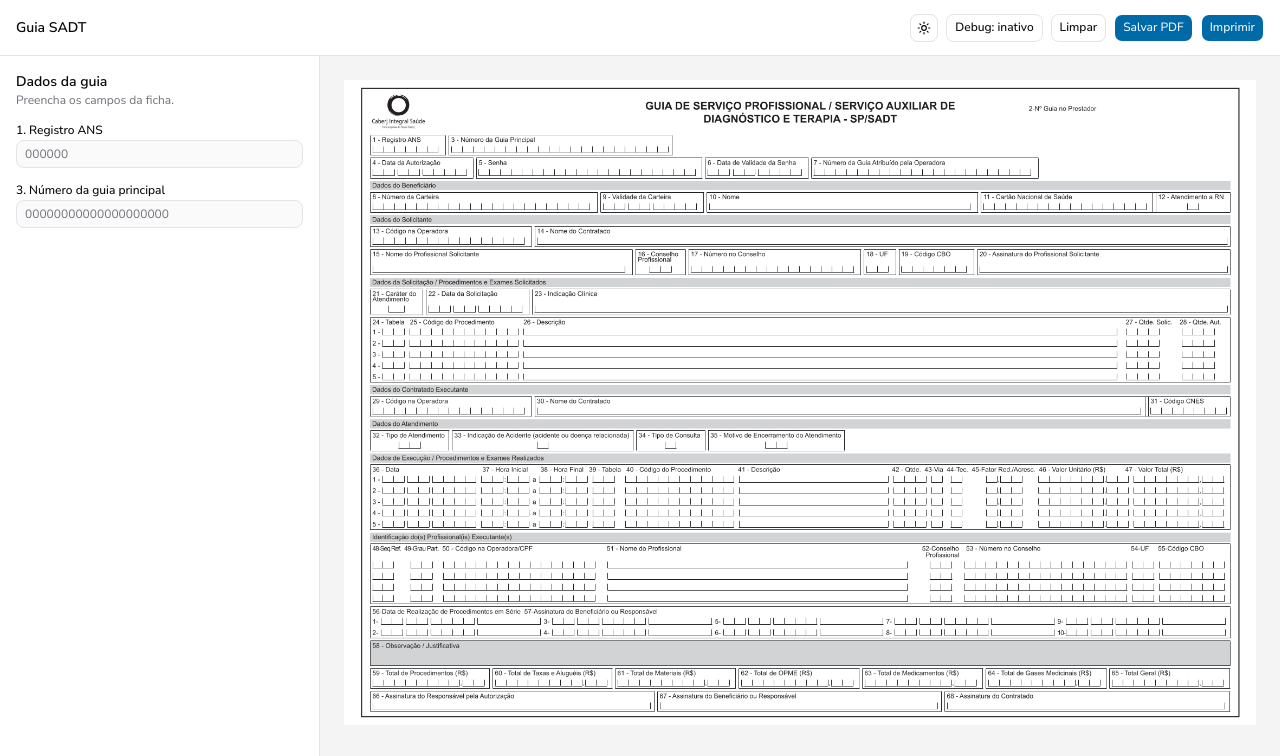
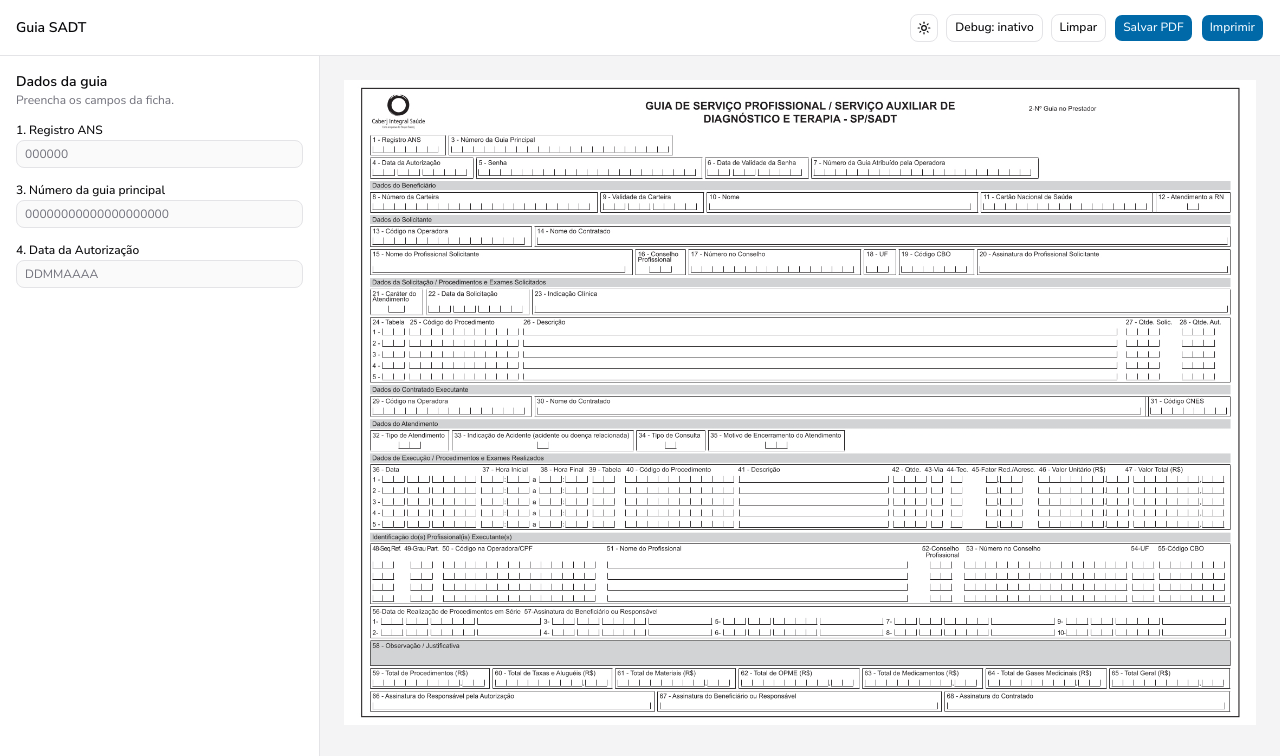
Before and after one commit to BRConnect/guia-sadt, a Next.js app: page / in a window 1280 px wide. Shown: the top 756 px of the page. Built offline with nearby package versions, Linux system fonts and the light colour scheme.

Commit message:
feat: add authorization date field

```diff
--- a/src/app/page.tsx
+++ b/src/app/page.tsx
@@ -30,6 +30,13 @@ const guiaSadtSchema = z.object({
 			(value) => value === '' || /^\d{20}$/.test(value),
 			'O Número da guia principal deve conter exatamente 20 dígitos.',
 		),
+	dataAutorizacao: z
+		.string()
+		.trim()
+		.refine(
+			(value) => value === '' || /^\d{8}$/.test(value),
+			'A Data da Autorização deve conter 8 dígitos no formato DDMMAAAA.',
+		),
 })
 
 type GuiaSadtForm = z.infer<typeof guiaSadtSchema>
@@ -61,6 +68,45 @@ const sadtFields: SadtFieldConfig[] = [
 		align: 'center',
 		type: 'number',
 	},
+	{
+		id: 'dataAutorizacaoDia',
+		x: 53,
+		y: 151,
+		width: 40,
+		height: 21,
+		length: 2,
+		gap: 0,
+		fontSize: 14,
+		fontWeight: 500,
+		align: 'center',
+		type: 'number',
+	},
+	{
+		id: 'dataAutorizacaoMes',
+		x: 99,
+		y: 151,
+		width: 40,
+		height: 21,
+		length: 2,
+		gap: 0,
+		fontSize: 14,
+		fontWeight: 500,
+		align: 'center',
+		type: 'number',
+	},
+	{
+		id: 'dataAutorizacaoAno',
+		x: 145,
+		y: 151,
+		width: 80,
+		height: 21,
+		length: 4,
+		gap: 0,
+		fontSize: 14,
+		fontWeight: 500,
+		align: 'center',
+		type: 'number',
+	},
 ]
 
 export default function Home() {
@@ -76,12 +122,15 @@ export default function Home() {
 		defaultValues: {
 			registroANS: '',
 			numeroGuiaPrincipal: '',
+			dataAutorizacao: '',
 		},
 	})
 
 	const registroANS = watch('registroANS')
 	const numeroGuiaPrincipal = watch('numeroGuiaPrincipal')
+	const dataAutorizacao = watch('dataAutorizacao')
 	const formValues = watch()
+
 	const registroANSPreenchido = registroANS.trim() !== ''
 	const registroANSErro = registroANSPreenchido && !!errors.registroANS
 	const registroANSValido = registroANSPreenchido && !errors.registroANS
@@ -90,11 +139,24 @@ export default function Home() {
 		numeroGuiaPrincipalPreenchido && !!errors.numeroGuiaPrincipal
 	const numeroGuiaPrincipalValido =
 		numeroGuiaPrincipalPreenchido && !errors.numeroGuiaPrincipal
+	const dataAutorizacaoPreenchida = dataAutorizacao.trim() !== ''
+	const dataAutorizacaoErro =
+		dataAutorizacaoPreenchida && !!errors.dataAutorizacao
+	const dataAutorizacaoValida =
+		dataAutorizacaoPreenchida && !errors.dataAutorizacao
 
-	const fieldsWithValues = sadtFields.map((field) => ({
-		...field,
-		value: String(formValues[field.id as keyof GuiaSadtForm] ?? ''),
-	}))
+	const fieldsWithValues = sadtFields.map((field) => {
+		const value =
+			field.id === 'dataAutorizacaoDia'
+				? dataAutorizacao.slice(0, 2)
+				: field.id === 'dataAutorizacaoMes'
+					? dataAutorizacao.slice(2, 4)
+					: field.id === 'dataAutorizacaoAno'
+						? dataAutorizacao.slice(4, 8)
+						: String(formValues[field.id as keyof GuiaSadtForm] ?? '')
+
+		return { ...field, value }
+	})
 
 	return (
 		<main className="flex h-screen flex-col overflow-hidden">
@@ -227,6 +289,50 @@ export default function Home() {
 									</p>
 								)}
 							</div>
+
+							<div className="space-y-1">
+								<Label htmlFor="dataAutorizacao">4. Data da Autorização</Label>
+
+								<Input
+									id="dataAutorizacao"
+									name="dataAutorizacao"
+									inputMode="numeric"
+									maxLength={8}
+									placeholder="DDMMAAAA"
+									value={dataAutorizacao}
+									aria-describedby={
+										dataAutorizacaoErro ? 'dataAutorizacao-error' : undefined
+									}
+									aria-invalid={dataAutorizacaoErro}
+									onChange={(event) => {
+										const value = event.target.value
+											.replace(/\D/g, '')
+											.slice(0, 8)
+
+										setValue('dataAutorizacao', value, {
+											shouldValidate: true,
+											shouldDirty: true,
+											shouldTouch: true,
+										})
+									}}
+									className={
+										dataAutorizacaoErro
+											? 'border-red-500 focus-visible:border-red-500 focus-visible:ring-red-500'
+											: dataAutorizacaoValida
+												? 'border-green-500 focus-visible:border-green-500 focus-visible:ring-green-500'
+												: ''
+									}
+								/>
+
+								{dataAutorizacaoErro && (
+									<p
+										id="dataAutorizacao-error"
+										className="text-xs font-medium text-red-500"
+									>
+										{errors.dataAutorizacao?.message}
+									</p>
+								)}
+							</div>
 						</form>
 					</div>
 				</aside>
```
